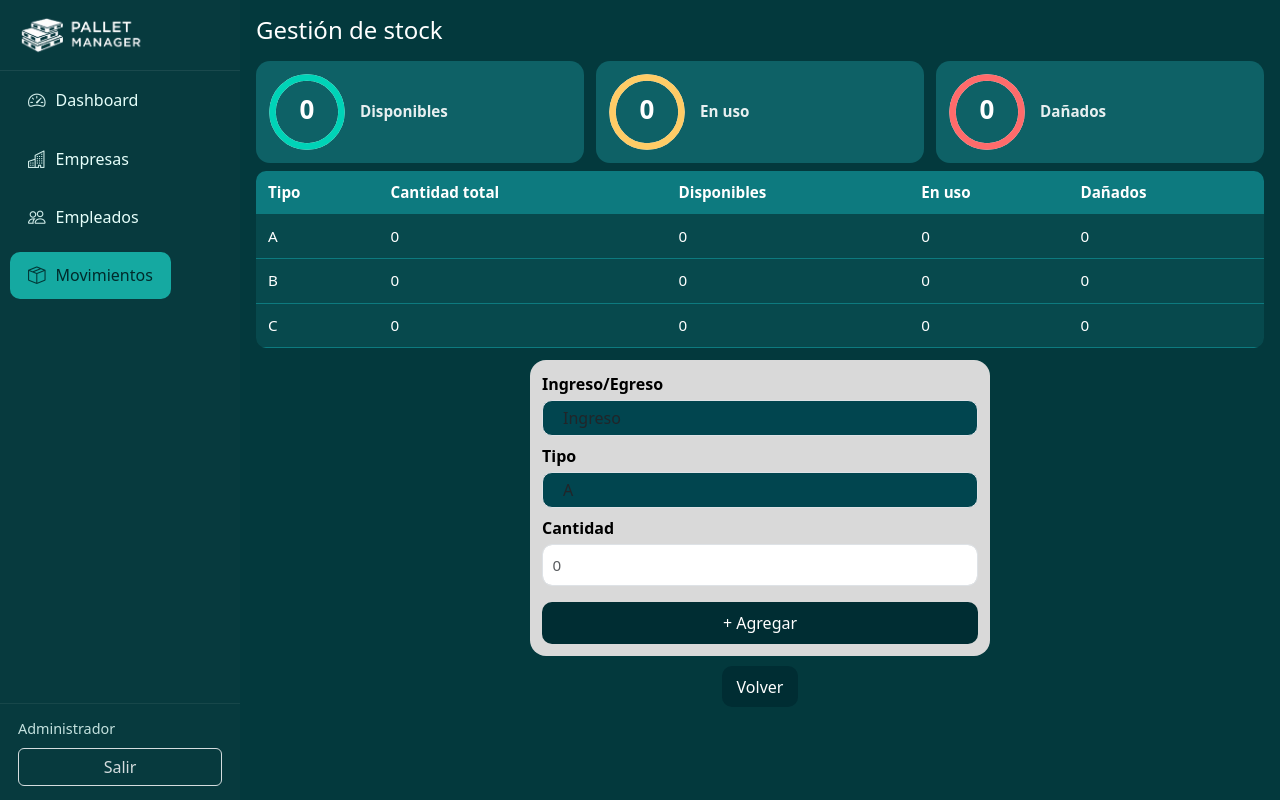
After one commit to FolkodeGroup/Intercambio-de-Pallets-Modulo1, a Django app: page /movimientos/stock/ in a window 1280 px wide. The commit adds this page. Run offline with Django 5.2, Linux system fonts and the light colour scheme; the visitor is signed in with stand-in values (Sample User, id 1); data that the repository does not hold is empty.

Commit message:
feat(stock): pantalla gestion_stock + ajustes rutas/vistas

```diff
--- /dev/null
+++ b/pallet_manager/mysite/movimientos/templates/movimientos/gestion_stock.html
@@ -0,0 +1,317 @@
+{% load static %}
+<!doctype html>
+<html lang="es">
+<head>
+  <meta charset="utf-8">
+  <meta name="viewport" content="width=device-width,initial-scale=1">
+  <title>Gestión de stock</title>
+
+  <!-- Bootstrap y Bootstrap Icons (solo para los íconos del sidebar) -->
+  <link href="https://cdn.jsdelivr.net/npm/bootstrap@5.3.3/dist/css/bootstrap.min.css" rel="stylesheet">
+  <link href="https://cdn.jsdelivr.net/npm/bootstrap-icons@1.11.3/font/bootstrap-icons.css" rel="stylesheet">
+
+  <!-- (opcional) tu css existente -->
+  <link rel="stylesheet" href="{% static 'movimientos/movimientos.css' %}">
+
+  <style>
+    /* ===== Layout ===== */
+    body{background:#03393D;color:#fff}
+    .page-wrap{display:flex;min-height:100vh}
+    .content{flex:1;padding:16px}
+
+    /* ===== Sidebar local ===== */
+    .sidebar{width:240px;background:#073a3e;color:#e6fffb;display:flex;flex-direction:column}
+    .sidebar .brand{padding:16px 18px;border-bottom:1px solid rgba(255,255,255,.08)}
+    .sidebar .nav a{display:flex;gap:10px;align-items:center;padding:10px 18px;color:#e6fffb;text-decoration:none;border-radius:10px;margin:6px 10px;font-weight:500}
+    .sidebar .nav a:hover{background:#0d555a}
+    .sidebar .nav .active{background:#15a9a1;color:#012b2b}
+    .sidebar .nav i{font-size:1.1rem;opacity:.9}
+    .sidebar .foot{margin-top:auto;padding:14px 18px;border-top:1px solid rgba(255,255,255,.08);opacity:.85;font-size:.9rem}
+
+    /* ===== Donuts (idénticos, fijos) ===== */
+    .row-compact{display:flex; gap:12px; align-items:stretch; flex-wrap:wrap}
+    .row-compact > *{flex:1 1 0; min-width:250px}
+    .counter-card{background:#0E6166;color:#fff;border-radius:14px;padding:12px;display:flex;gap:14px;align-items:center;min-height:96px}
+    /* unificamos el fondo de los 3 */
+    .counter-card.alt-1,
+    .counter-card.alt-2{background:#0E6166}
+    .counter-title{font-weight:600;font-size:.95rem;margin:0;opacity:.9}
+
+    .donut{width:78px;height:78px;flex:0 0 78px;display:block}
+    .donut circle{fill:transparent;stroke-linecap:round}
+    .donut .bg{stroke:#e6eceb;stroke-width:3}
+    .donut .ring{stroke-width:3}  /* mismo grosor en los tres */
+    .donut text{font:700 12px/1 system-ui,-apple-system,"Segoe UI",Roboto,Arial;fill:#fff;dominant-baseline:middle}
+
+    /* ===== Tabla ===== */
+    .table-wrap{overflow-x:auto; background:#052e31; border-radius:10px}
+    .table-morph{width:100%; border-collapse:collapse; font-size:.95rem}
+    .table-morph thead{background:#0D7A7F;color:#fff}
+    .table-morph th, .table-morph td{padding:.65rem .75rem}
+    .table-morph tbody tr{background:#07494D;color:#fff;border-bottom:1px solid #0D7A7F}
+
+    /* ===== Form ===== */
+    .form-stock{background:#d9d9d9;border-radius:16px;padding:12px;max-width:460px;margin:12px auto 0;color:#000}
+    .form-label{font-weight:600}
+    .form-select, .form-control{border-radius:10px}
+    .form-control, .form-select{width:100%;max-width:100%}
+    .btn-morph{background:#002D33;color:#fff;border:0;padding:.55rem .9rem;border-radius:10px}
+    .btn-morph:disabled{opacity:.6}
+    .footer-actions{display:flex;justify-content:center;margin-top:10px}
+    .form-stock #fld-cantidad{height:42px;padding:.4rem .6rem;font-size:.95rem;box-sizing:border-box}
+    /* ===== Modal oscuro (Opción B) ===== */
+.modal-content{
+  background:#0E6166;   /* fondo */
+  color:#fff;           /* texto */
+}
+.modal-header, .modal-footer{
+  border-color: rgba(255,255,255,.15);
+}
+.modal-title{
+  color:#fff;
+}
+.btn-close{
+  filter: invert(1);    /* hace la X blanca */
+}
+
+  </style>
+</head>
+<body>
+<div class="page-wrap">
+
+  <!-- Sidebar LOCAL con íconos -->
+  <aside class="sidebar">
+    <div class="brand">
+      <!-- CORREGIDO: nombre del archivo (underscore) -->
+      <img src="{% static 'img/logo_pallet.png' %}" alt="Pallet Manager" style="height:38px">
+    </div>
+    <nav class="nav">
+      <a href="/"><i class="bi bi-speedometer2"></i> <span>Dashboard</span></a>
+      <a href="/empresas/"><i class="bi bi-buildings"></i> <span>Empresas</span></a>
+      <a href="/empleados/"><i class="bi bi-people"></i> <span>Empleados</span></a>
+      <a class="active" href="/movimientos/"><i class="bi bi-box-seam"></i> <span>Movimientos</span></a>
+    </nav>
+    <div class="foot">
+      <div class="mb-2">Administrador</div>
+      <a class="btn btn-outline-light w-100" href="/logout/">Salir</a>
+    </div>
+  </aside>
+
+  <!-- Contenido -->
+  <main class="content">
+    <h4 class="mb-3">Gestión de stock</h4>
+
+    <!-- Donuts (solo número dentro) -->
+    <div class="row-compact">
+      <div class="counter-card">
+        <svg class="donut" viewBox="0 0 36 36" aria-hidden="true">
+          <circle class="bg" cx="18" cy="18" r="15.915"></circle>
+          <circle class="ring" cx="18" cy="18" r="15.915" stroke="#00D3B7"></circle>
+          <text x="18" y="18" text-anchor="middle">{{ contadores.disponibles|default:0 }}</text>
+        </svg>
+        <p class="counter-title">Disponibles</p>
+      </div>
+
+      <div class="counter-card alt-1">
+        <svg class="donut" viewBox="0 0 36 36" aria-hidden="true">
+          <circle class="bg" cx="18" cy="18" r="15.915"></circle>
+          <circle class="ring" cx="18" cy="18" r="15.915" stroke="#FFCC66"></circle>
+          <text x="18" y="18" text-anchor="middle">{{ contadores.en_uso|default:0 }}</text>
+        </svg>
+        <p class="counter-title">En uso</p>
+      </div>
+
+      <div class="counter-card alt-2">
+        <svg class="donut" viewBox="0 0 36 36" aria-hidden="true">
+          <circle class="bg" cx="18" cy="18" r="15.915"></circle>
+          <circle class="ring" cx="18" cy="18" r="15.915" stroke="#FF6B6B"></circle>
+          <text x="18" y="18" text-anchor="middle">{{ contadores.danados|default:0 }}</text>
+        </svg>
+        <p class="counter-title">Dañados</p>
+      </div>
+    </div>
+
+    <!-- Tabla -->
+    <section class="my-2">
+      <div class="table-wrap">
+        <table id="tabla-stock" class="table-morph">
+          <thead>
+            <tr>
+              <th>Tipo</th>
+              <th>Cantidad total</th>
+              <th>Disponibles</th>
+              <th>En uso</th>
+              <th>Dañados</th>
+            </tr>
+          </thead>
+          <tbody id="tbody-stock">
+            {% for s in stock_data %}
+            <tr>
+              <td>{{ s.tipo }}</td>
+              <td>{{ s.total }}</td>
+              <td>{{ s.disponibles }}</td>
+              <td>{{ s.en_uso }}</td>
+              <td>{{ s.danados }}</td>
+            </tr>
+            {% empty %}
+            <tr><td colspan="5">Sin datos de stock.</td></tr>
+            {% endfor %}
+          </tbody>
+        </table>
+      </div>
+    </section>
+
+    <!-- Form -->
+    <div class="form-stock">
+      <div class="mb-2">
+        <label class="form-label mb-1">Ingreso/Egreso</label>
+        <select id="fld-operacion" class="form-select">
+          <option value="IN">Ingreso</option>
+          <option value="OUT">Egreso</option>
+        </select>
+      </div>
+      <div class="mb-2">
+        <label class="form-label mb-1">Tipo</label>
+        <select id="fld-tipo" class="form-select">
+          {% for t in tipos %}
+            <option value="{{ t.id }}" data-name="{{ t.label }}">{{ t.label }}</option>
+          {% endfor %}
+        </select>
+      </div>
+      <div class="mb-3">
+        <label class="form-label mb-1">Cantidad</label>
+        <input id="fld-cantidad" type="number" min="1" class="form-control" placeholder="0" inputmode="numeric">
+      </div>
+      <button id="btn-agregar" class="btn-morph w-100">+ Agregar</button>
+    </div>
+
+    <!-- Volver -->
+    <div class="footer-actions">
+      <a href="/movimientos/" class="btn-morph btn">Volver</a>
+    </div>
+  </main>
+</div>
+
+<!-- Modal confirmación -->
+<div class="modal fade" id="confirmModal" tabindex="-1" aria-hidden="true">
+  <div class="modal-dialog modal-dialog-centered">
+    <div class="modal-content">
+      <div class="modal-header">
+        <h5 class="modal-title">Confirmar operación</h5>
+        <button type="button" class="btn-close" data-bs-dismiss="modal" aria-label="Cerrar"></button>
+      </div>
+      <div class="modal-body"><p id="confirm-text" class="mb-0"></p></div>
+      <div class="modal-footer">
+        <button id="btn-confirmar" class="btn btn-primary">Confirmar</button>
+        <button class="btn btn-secondary" data-bs-dismiss="modal">Cancelar</button>
+      </div>
+    </div>
+  </div>
+</div>
+
+<!-- Toast -->
+<div class="position-fixed bottom-0 end-0 p-3" style="z-index:1080">
+  <div id="toast" class="toast align-items-center text-bg-dark border-0" role="alert" aria-live="assertive" aria-atomic="true">
+    <div class="d-flex">
+      <div id="toast-body" class="toast-body">Mensaje</div>
+      <button type="button" class="btn-close btn-close-white me-2 m-auto" data-bs-dismiss="toast" aria-label="Cerrar"></button>
+    </div>
+  </div>
+</div>
+
+<script src="https://cdn.jsdelivr.net/npm/bootstrap@5.3.3/dist/js/bootstrap.bundle.min.js"></script>
+<script>
+(function(){
+  function getCookie(name){
+    let v=null;if(document.cookie&&document.cookie!==''){
+      const c=document.cookie.split(';');
+      for(let i=0;i<c.length;i++){const ck=c[i].trim();
+        if(ck.substring(0,name.length+1)===(name+'=')){v=decodeURIComponent(ck.substring(name.length+1));break;}
+      }
+    } return v;
+  }
+  const csrftoken = getCookie('csrftoken');
+
+  // POST por nombre de URL (namespace movimientos)
+  const POST_URL = "{% url 'movimientos:actualizar_stock' %}";
+
+  function refreshUI(stock, counters){
+    const tbody = document.getElementById('tbody-stock');
+    tbody.innerHTML = '';
+    if (!stock || !stock.length){
+      tbody.innerHTML = '<tr><td colspan="5">Sin datos de stock.</td></tr>';
+    } else {
+      stock.forEach(s => {
+        const tr = document.createElement('tr');
+        tr.innerHTML = `
+          <td>${s.tipo}</td>
+          <td>${s.total}</td>
+          <td>${s.disponibles}</td>
+          <td>${s.en_uso}</td>
+          <td>${s.danados}</td>`;
+        tbody.appendChild(tr);
+      });
+    }
+    // actualizar números dentro de los donuts
+    const t = document.querySelectorAll('.donut text');
+    if(t.length>=3){
+      t[0].textContent = (counters && counters.disponibles) || 0;
+      t[1].textContent = (counters && counters.en_uso) || 0;
+      t[2].textContent = (counters && counters.danados) || 0;
+    }
+  }
+
+  const btnAgregar = document.getElementById('btn-agregar');
+  const modalEl = document.getElementById('confirmModal');
+  const confirmText = document.getElementById('confirm-text');
+  const btnConfirmar = document.getElementById('btn-confirmar');
+  const toastEl = document.getElementById('toast');
+  const toastBody = document.getElementById('toast-body');
+  const bsModal = new bootstrap.Modal(modalEl);
+  const bsToast = new bootstrap.Toast(toastEl);
+
+  btnAgregar.addEventListener('click', function(){
+    const op = document.getElementById('fld-operacion').value;
+    const sel = document.getElementById('fld-tipo');
+    const tipoNombre = sel.options[sel.selectedIndex]?.dataset?.name || sel.options[sel.selectedIndex]?.textContent || '—';
+    const tipoId = sel.value;
+    const cantidad = parseInt(document.getElementById('fld-cantidad').value || '0');
+
+    if(!cantidad || cantidad<=0){ toastBody.textContent = "Ingresá una cantidad válida."; bsToast.show(); return; }
+    if(!tipoId){ toastBody.textContent = "Seleccioná un tipo válido."; bsToast.show(); return; }
+
+    confirmText.textContent = `¿Confirmás ${op==='IN'?'INGRESAR':'EGRESAR'} ${cantidad} pallet(s) del tipo “${tipoNombre}”?`;
+    bsModal.show();
+
+    btnConfirmar.onclick = async function(){
+      btnConfirmar.disabled = true;
+      try{
+        const form = new FormData();
+        form.append('operacion', op);
+        form.append('tipo_pallet_id', tipoId);
+        form.append('cantidad', cantidad);
+
+        const resp = await fetch(POST_URL, { method:'POST', headers:{'X-CSRFToken': csrftoken}, body: form });
+
+        // Manejo robusto de respuesta para ver mensajes del backend
+        let data = null, text = '';
+        try { data = await resp.clone().json(); } catch { text = await resp.text(); }
+
+        if (!resp.ok || !data?.ok) {
+          const msg = (data && data.error) ? data.error : (text || `HTTP ${resp.status}`);
+          throw new Error(msg);
+        }
+
+        refreshUI(data.stock, data.contadores);
+        toastBody.textContent = "Operación realizada con éxito."; bsToast.show();
+      }catch(err){
+        toastBody.textContent = "Error: " + (err?.message || err); bsToast.show();
+      }finally{
+        btnConfirmar.disabled = false; bsModal.hide();
+      }
+    };
+  });
+})();
+</script>
+</body>
+</html>
--- a/pallet_manager/mysite/movimientos/urls.py
+++ b/pallet_manager/mysite/movimientos/urls.py
@@ -6,4 +6,7 @@ app_name = 'movimientos'
 urlpatterns = [
     path('', views.movimientos, name='movimientos'),
     path('registrar/', views.registrar_movimiento, name='registrar_movimiento'),
+    path('gestion-stock/', views.gestion_stock, name='gestion_stock'),
+    path('gestion-stock/actualizar/', views.actualizar_stock, name='actualizar_stock'),
+    path('stock/', views.gestion_stock, name='stock_alias'),
 ]
--- a/pallet_manager/mysite/movimientos/views.py
+++ b/pallet_manager/mysite/movimientos/views.py
@@ -5,6 +5,7 @@ from django.shortcuts import render, redirect
 from django.forms import modelformset_factory
 from .forms import MovimientoForm, LineaMovimientoForm
 from .models import LineaMovimiento, Movimiento
+
 
 def registrar_movimiento(request):
     LineaFormSet = modelformset_factory(LineaMovimiento, form=LineaMovimientoForm, extra=1, can_delete=True)
@@ -39,3 +40,270 @@ def registrar_movimiento(request):
 def movimientos(request):
     movimientos = Movimiento.objects.all()
     return render(request, "movimientos/movimientos.html", {"movimientos": movimientos})
+#Laura
+ # movimientos/views.py
+from django.contrib.auth.decorators import login_required
+from django.db.models import Sum, Q
+from django.http import JsonResponse
+from django.views.decorators.http import require_POST
+from django.shortcuts import render
+from django.utils import timezone
+
+from .models import Movimiento, LineaMovimiento
+# 👉 import mínimo para elegir una empresa válida sin tocar otros módulos
+from empresas.models import Empresa
+
+
+# ========== Helpers de introspección ==========
+def _get_tipo_field():
+    return LineaMovimiento._meta.get_field("tipo_pallet")
+
+
+def _tipo_is_relation():
+    field = _get_tipo_field()
+    return getattr(field, "is_relation", False) and getattr(field, "remote_field", None) is not None
+
+
+def _tipo_model_or_none():
+    if not _tipo_is_relation():
+        return None
+    return _get_tipo_field().remote_field.model
+
+
+def _tipo_label(value_or_obj) -> str:
+    if value_or_obj is None:
+        return "—"
+    if hasattr(value_or_obj, "_meta"):
+        for attr in ("nombre", "name", "titulo", "tipo", "descripcion", "label", "codigo", "letra"):
+            if hasattr(value_or_obj, attr):
+                val = getattr(value_or_obj, attr)
+                if val:
+                    return str(val)
+        return str(value_or_obj)
+    return str(value_or_obj)
+
+
+# ========== Cálculo de stock ==========
+def _snapshot_stock():
+    agregados = (
+        LineaMovimiento.objects
+        .values("tipo_pallet")
+        .annotate(
+            in_qty=Sum("cantidad", filter=Q(movimiento__tipo="IN")),
+            out_qty=Sum("cantidad", filter=Q(movimiento__tipo="OUT")),
+            dmg_qty=Sum("cantidad", filter=Q(motivo__iexact="daño") | Q(motivo__iexact="dañado")),
+        )
+    )
+
+    stock_map = {}
+    total_disp = total_uso = total_dmg = 0
+
+    if _tipo_is_relation():
+        TipoModel = _tipo_model_or_none()
+        ids = [row["tipo_pallet"] for row in agregados if row["tipo_pallet"] is not None]
+        rel_map = {obj.id: obj for obj in TipoModel.objects.filter(id__in=ids)}
+
+        def get_label(key): return _tipo_label(rel_map.get(key))
+
+        for row in agregados:
+            key = row["tipo_pallet"]
+            in_qty = row["in_qty"] or 0
+            out_qty = row["out_qty"] or 0
+            dmg_qty = row["dmg_qty"] or 0
+
+            en_uso = out_qty
+            disponibles = max(in_qty - out_qty - dmg_qty, 0)
+            total = disponibles + en_uso + dmg_qty
+
+            stock_map[key] = {
+                "tipo_id": key,
+                "tipo": get_label(key),
+                "total": total,
+                "disponibles": disponibles,
+                "en_uso": en_uso,
+                "danados": dmg_qty,
+            }
+
+            total_disp += disponibles
+            total_uso += en_uso
+            total_dmg += dmg_qty
+
+    else:
+        field = LineaMovimiento._meta.get_field("tipo_pallet")
+        choices = list(getattr(field, "choices", []))
+        for val, lbl in choices:
+            key = str(val)
+            stock_map[key] = {
+                "tipo_id": key,
+                "tipo": _tipo_label(lbl),
+                "total": 0,
+                "disponibles": 0,
+                "en_uso": 0,
+                "danados": 0,
+            }
+
+        for row in agregados:
+            key = str(row["tipo_pallet"])
+            in_qty = row["in_qty"] or 0
+            out_qty = row["out_qty"] or 0
+            dmg_qty = row["dmg_qty"] or 0
+
+            en_uso = out_qty
+            disponibles = max(in_qty - out_qty - dmg_qty, 0)
+            total = disponibles + en_uso + dmg_qty
+
+            if key not in stock_map:
+                stock_map[key] = {
+                    "tipo_id": key,
+                    "tipo": _tipo_label(key),
+                    "total": 0,
+                    "disponibles": 0,
+                    "en_uso": 0,
+                    "danados": 0,
+                }
+
+            stock_map[key]["total"] += total
+            stock_map[key]["disponibles"] += disponibles
+            stock_map[key]["en_uso"] += en_uso
+            stock_map[key]["danados"] += dmg_qty
+
+            total_disp += disponibles
+            total_uso += en_uso
+            total_dmg += dmg_qty
+
+    stock = sorted(stock_map.values(), key=lambda x: str(x["tipo"]))
+    contadores = {"disponibles": total_disp, "en_uso": total_uso, "danados": total_dmg}
+    return stock, contadores
+
+
+# ========== Pantalla ==========
+@login_required
+def gestion_stock(request):
+    stock_data, contadores = _snapshot_stock()
+
+    if _tipo_is_relation():
+        TipoModel = _tipo_model_or_none()
+        objetos = list(TipoModel.objects.all().order_by("id"))
+        tipos = [{"id": obj.pk, "label": _tipo_label(obj)} for obj in objetos]
+    else:
+        field = LineaMovimiento._meta.get_field("tipo_pallet")
+        choices = getattr(field, "choices", [])
+        tipos = [{"id": val, "label": str(lbl)} for (val, lbl) in choices]
+
+    return render(request, "movimientos/gestion_stock.html", {
+        "stock_data": stock_data,
+        "contadores": contadores,
+        "tipos": tipos,
+    })
+
+
+# ========== Acción (impacta BD) ==========
+@login_required
+@require_POST
+def actualizar_stock(request):
+    """
+    Crea un Movimiento + LineaMovimiento.
+
+    POST:
+      - operacion: 'IN' | 'OUT'
+      - tipo_pallet_id: 'A' | 'B' | 'C'  (según choices de LineaMovimiento)
+      - cantidad: int (>0)
+      - (opcional) empresa_id, ubicacion_origen, ubicacion_destino
+    """
+    try:
+        operacion = (request.POST.get("operacion") or "").upper()
+        tipo_raw = request.POST.get("tipo_pallet_id")
+        cantidad = int(request.POST.get("cantidad") or "0")
+        motivo = (request.POST.get("motivo") or "").strip() or ("Ingreso" if operacion == "IN" else "Egreso")
+
+        if operacion not in ("IN", "OUT"):
+            return JsonResponse({"ok": False, "error": "Operación inválida."}, status=400)
+        if tipo_raw in (None, "") or cantidad <= 0:
+            return JsonResponse({"ok": False, "error": "Datos incompletos o cantidad inválida."}, status=400)
+
+        # -------- Resolver EMPRESA ----------
+        # 1) Si viene empresa_id lo usamos; 2) si no, elegimos una válida según reglas del modelo
+        empresa = None
+        empresa_id = request.POST.get("empresa_id")
+        if empresa_id:
+            try:
+                empresa = Empresa.objects.get(pk=int(empresa_id))
+            except (ValueError, Empresa.DoesNotExist):
+                return JsonResponse({"ok": False, "error": "Empresa inválida."}, status=400)
+        else:
+            if operacion == "IN":
+                empresa = Empresa.objects.filter(es_proveedor=True).order_by("id").first()
+            else:
+                empresa = Empresa.objects.filter(es_proveedor=False).order_by("id").first()
+            if not empresa:
+                return JsonResponse({"ok": False, "error": "No hay empresa válida para registrar el movimiento."}, status=400)
+
+        # -------- Ubicaciones (distintas entre sí) ----------
+        ubic_origen = (request.POST.get("ubicacion_origen") or "").strip()
+        ubic_dest = (request.POST.get("ubicacion_destino") or "").strip()
+
+        if not ubic_origen or not ubic_dest:
+            # Defaults seguros (no iguales) para pasar validación sin tocar la UI
+            if operacion == "IN":
+                ubic_origen = ubic_origen or "Proveedor"
+                ubic_dest = ubic_dest or "Depósito"
+            else:
+                ubic_origen = ubic_origen or "Depósito"
+                ubic_dest = ubic_dest or "Cliente"
+
+        if ubic_origen == ubic_dest:
+            # Evitar rechazos del modelo
+            ubic_dest = f"{ubic_dest} (destino)"
+
+        # -------- Crear cabecera ----------
+        mov = Movimiento(
+            empresa=empresa,
+            usuario_creacion=request.user,
+            tipo=operacion,
+            # fecha_hora es auto_now_add en el modelo
+            ubicacion_origen=ubic_origen,
+            ubicacion_destino=ubic_dest,
+            # estado_confirmacion queda en PENDIENTE (default del modelo)
+            observaciones=""
+        )
+        # Usamos clean/save del modelo para respetar reglas y capturar errores legibles
+        try:
+            mov.save()
+        except Exception as e:
+            # Devolver mensajes de validación entendibles
+            return JsonResponse({"ok": False, "error": str(e)}, status=400)
+
+        # -------- Crear línea ----------
+        linea_kwargs = {
+            "movimiento": mov,
+            "cantidad": cantidad,
+            "motivo": motivo,
+        }
+
+        if _tipo_is_relation():
+            TipoModel = _tipo_model_or_none()
+            try:
+                tipo_obj = TipoModel.objects.get(pk=int(tipo_raw))
+            except Exception:
+                return JsonResponse({"ok": False, "error": "ID de tipo inválido."}, status=400)
+            linea_kwargs["tipo_pallet"] = tipo_obj
+        else:
+            # Validar contra choices definidos en LineaMovimiento.tipo_pallet
+            field = LineaMovimiento._meta.get_field("tipo_pallet")
+            choices_keys = {str(k) for k, _ in getattr(field, "choices", [])}
+            tipo_val = str(tipo_raw)
+            if choices_keys and tipo_val not in choices_keys:
+                return JsonResponse({"ok": False, "error": "Tipo de pallet inválido."}, status=400)
+            linea_kwargs["tipo_pallet"] = tipo_val
+
+        try:
+            LineaMovimiento.objects.create(**linea_kwargs)
+        except Exception as e:
+            return JsonResponse({"ok": False, "error": str(e)}, status=400)
+
+        # -------- Refrescar snapshot ----------
+        stock_data, contadores = _snapshot_stock()
+        return JsonResponse({"ok": True, "stock": stock_data, "contadores": contadores})
+
+    except Exception as e:
+        return JsonResponse({"ok": False, "error": f"Error inesperado: {e}"}, status=500)
--- a/pallet_manager/mysite/mysite/urls.py
+++ b/pallet_manager/mysite/mysite/urls.py
@@ -2,6 +2,7 @@ from django.contrib import admin
 from django.urls import include, path
 from django.contrib.auth import views as auth_views
 from users.views import index, RememberMeLoginView, SignUpView
+from django.views.generic.base import RedirectView
 
 urlpatterns = [
     path('movimientos/', include('movimientos.urls', namespace='movimientos')),
@@ -25,3 +26,18 @@ urlpatterns = [
     path('empleados/', include('empleados.urls')),
     path('', index, name='index'),
 ]
+# --- ALIAS DE COMPATIBILIDAD (no tocan el código de tus compañeros) ---
+# Hace que {% url 'registrar_movimiento' %} funcione, redirigiendo a la ruta namespaced real.
+
+# --- ALIAS DE COMPATIBILIDAD (no tocan el código de tus compañeros) ---
+# Hace que {% url 'registrar_movimiento' %} funcione, redirigiendo a la ruta namespaced real.
+urlpatterns += [
+    path(
+        'compat/registrar/',
+        RedirectView.as_view(pattern_name='movimientos:registrar_movimiento', permanent=False),
+        name='registrar_movimiento',   # <-- nombre "plano" que necesita la plantilla de tu compañero
+    ),
+    # Si el sidebar global usa estos nombres "planos", también los resolvemos sin tocar sus archivos:
+    path('empresas/', RedirectView.as_view(url='/empresas/', permanent=False), name='empresas'),
+    path('empleados/', RedirectView.as_view(url='/empleados/', permanent=False), name='empleados'),
+]
```
Also changed, not shown: pallet_manager/mysite/templates/includes/sidebar.html (+16 -0 lines).
